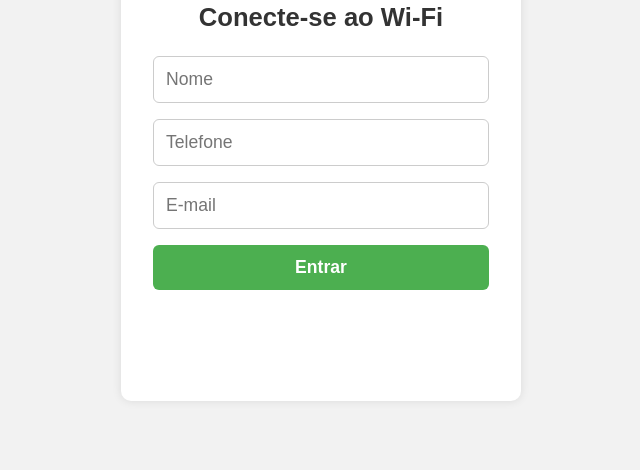
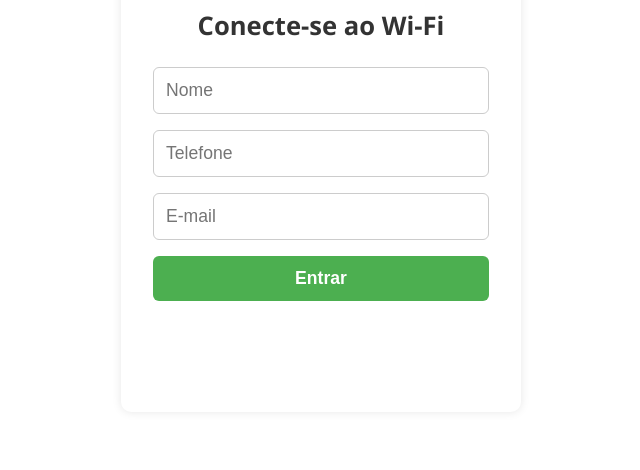
Before and after one commit to lvit19/login, a plain HTML site: page index.html in a window 1280 px wide. Shown: the part 346-816 px from the top of the page, without its empty margins (319-959 px from the left). Drawn offline with Linux system fonts and the light colour scheme.

Commit message:
Update style.css

```diff
--- a/style.css
+++ b/style.css
@@ -4,15 +4,17 @@
 }
 
 body {
-  font-family: Arial, sans-serif;
-  background: #f2f2f2;
-  margin: 0;
-  display: flex;
-  justify-content: center;
-  align-items: flex-start;
-  min-height: 100vh;
-  padding: 1rem;
-}
+      font-family: "Segoe UI", sans-serif;
+      background-color: #fff;
+      color: #333;
+      display: flex;
+      flex-direction: column;
+      justify-content: center;
+      align-items: center;
+      min-height: 100vh;
+      text-align: center;
+      padding: 20px;
+    }
 
 .form-container {
   background: white;
```
